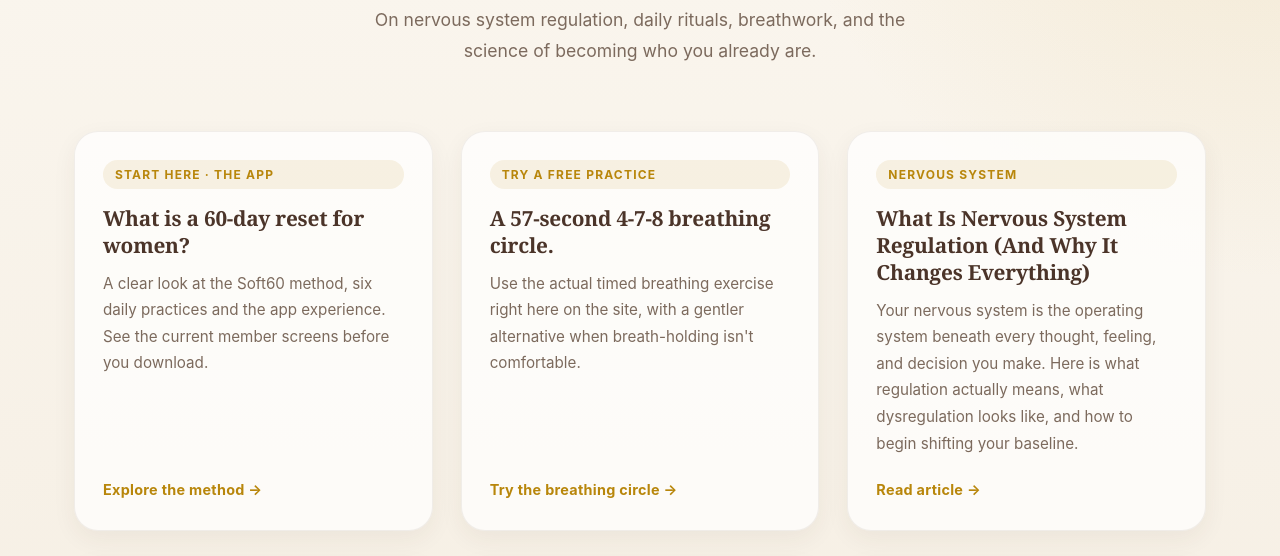
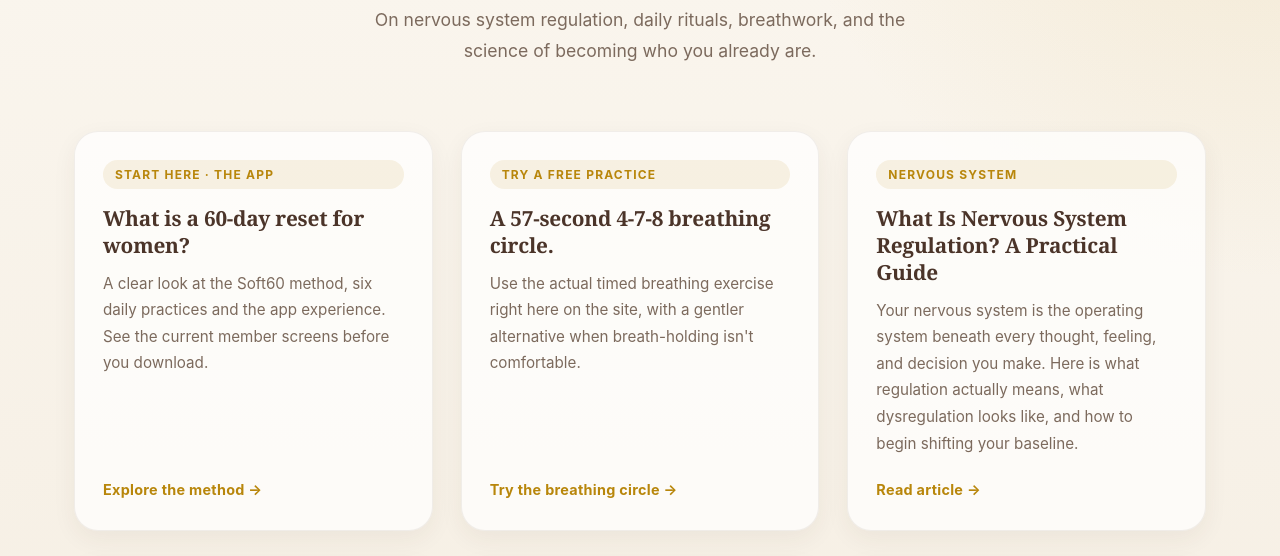
Before and after one commit to shaniakhan1/soft60-site, a plain HTML site: page blog/index.html in a window 1280 px wide. Shown: the part 235-791 px from the top of the page. Drawn offline with Linux system fonts and the light colour scheme.

Commit message:
Align journal index with updated nervous system guide

```diff
--- a/blog/index.html
+++ b/blog/index.html
@@ -71,7 +71,7 @@
       <a class="post-card" href="/blog/what-is-nervous-system-regulation">
         <div class="post-card-body">
           <span class="tag">Nervous System</span>
-          <h2>What Is Nervous System Regulation (And Why It Changes Everything)</h2>
+          <h2>What Is Nervous System Regulation? A Practical Guide</h2>
           <p>Your nervous system is the operating system beneath every thought, feeling, and decision you make. Here is what regulation actually means, what dysregulation looks like, and how to begin shifting your baseline.</p>
           <span class="read-more">Read article →</span>
         </div>
```
